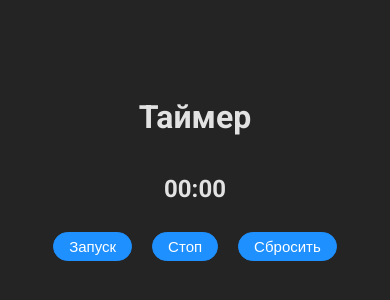
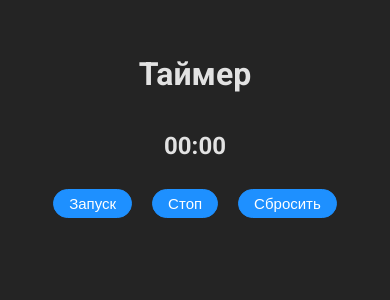
Before and after one commit to Dimo44ik/timerApp, a React (Vite) app: page / in a window 390 px wide. Shown: the part 248-548 px from the top of the page. Built offline with nearby package versions, Linux system fonts and the light colour scheme.

Commit message:
Update timer

```diff
--- a/src/components/TimerApp.module.css
+++ b/src/components/TimerApp.module.css
@@ -3,5 +3,11 @@
     align-items: center;
     justify-content: center;
     flex-direction: column;
-    min-height: 100vh;
+    height: 100vh;
 }
+
+@media (max-width: 992px) {
+    .container_timer {
+        height: 90vh;
+    }
+}
```
Also changed, not shown: src/components/Button/Button.module.css (line endings or trailing spaces).
